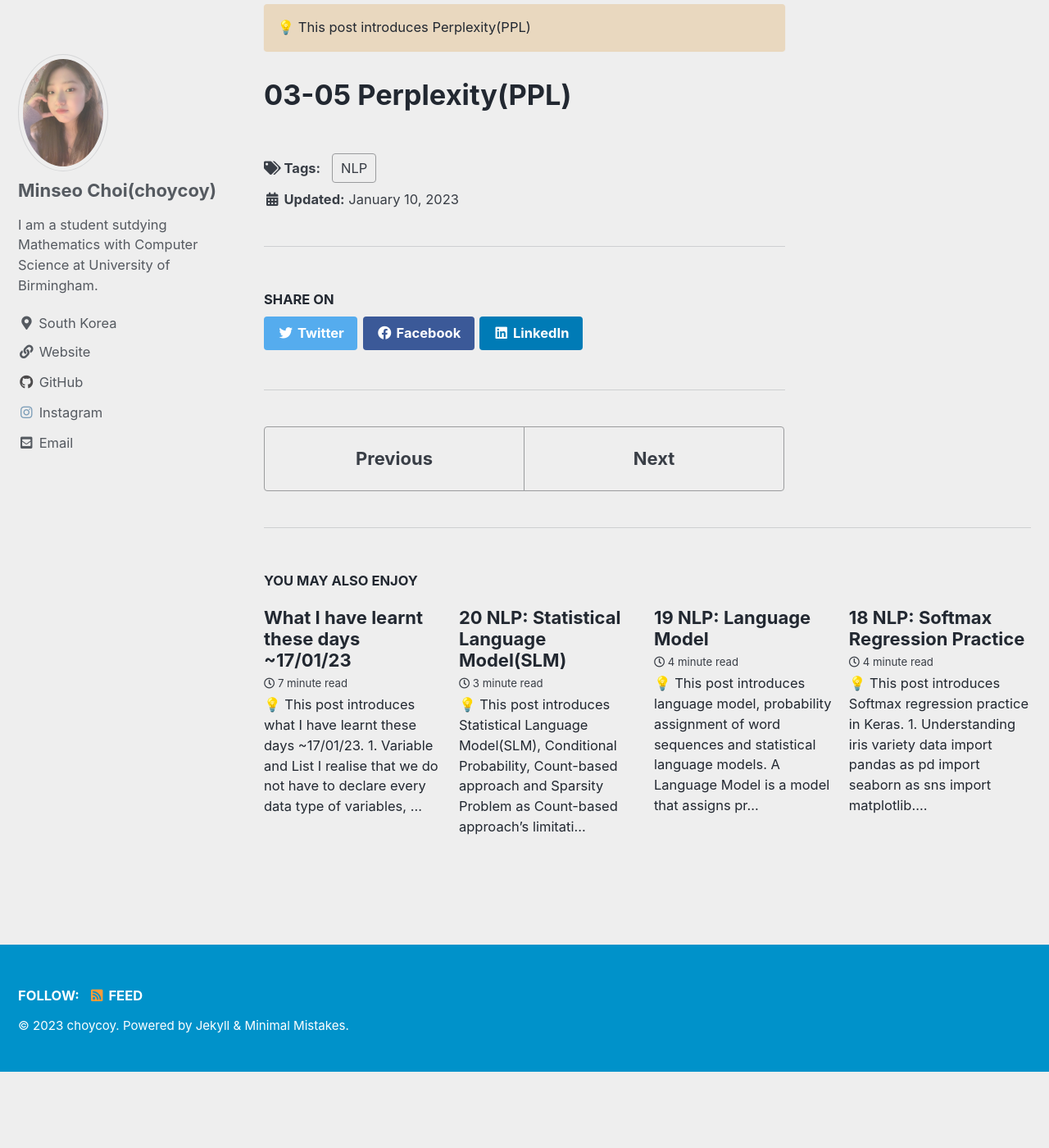
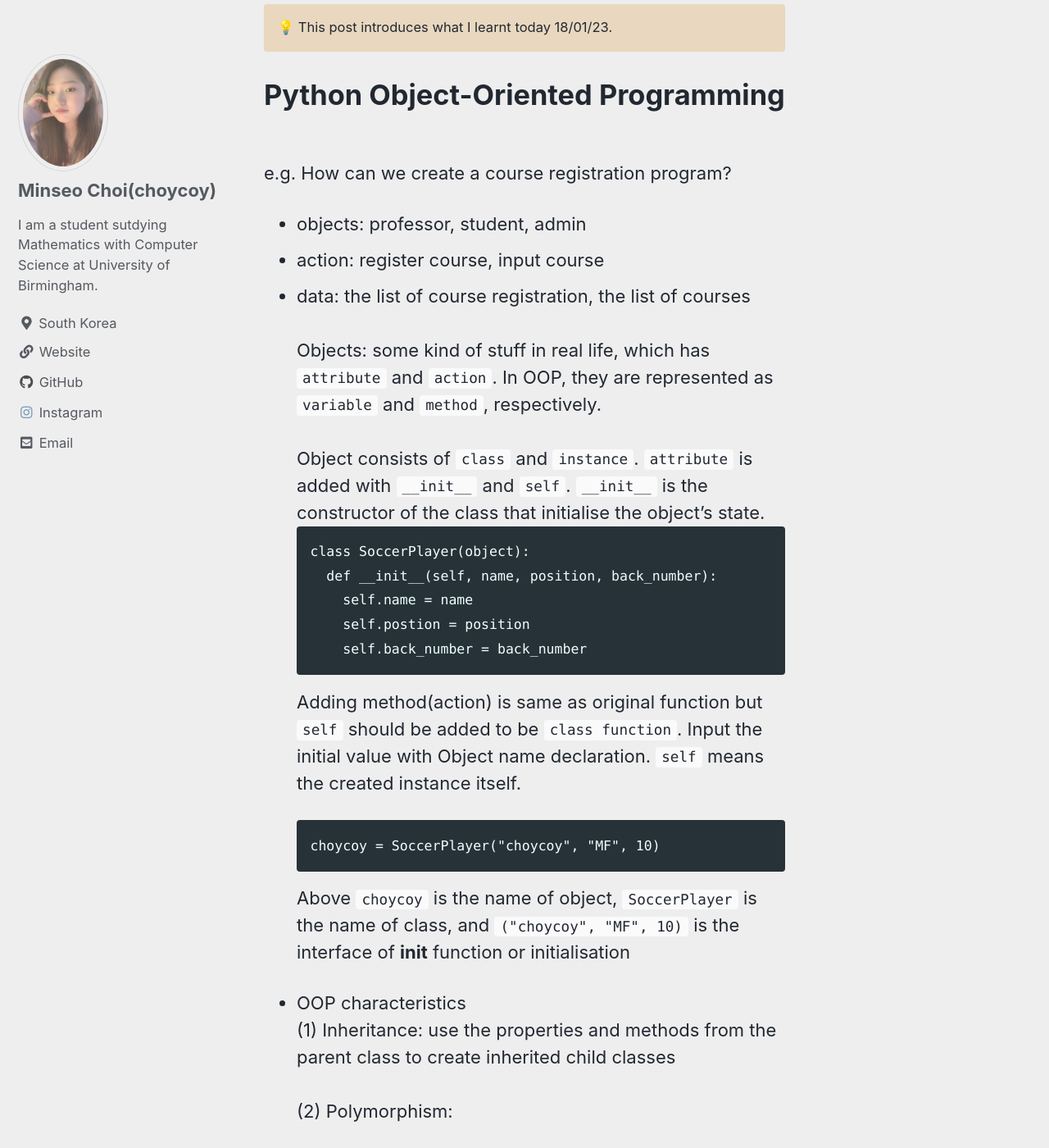
Before and after one commit to choycoy/choycoy.github.io, a Jekyll site: the page built from _posts/2023-01-10-21-nlp-n-gram-language-model.markdown, in a window 1280 px wide and 1400 px high, scrolled down 229 px. Shown: the whole window at 82% size. Built offline with Jekyll 4.4.1, drawn with Linux system fonts in a browser that asks for light colours; cached includes are drawn as plain includes; before the commit the page ends 1536 px from its top, so only the background shows below that; some of the changed text lies outside the part shown.

Commit message:
Update 2023-01-10-21-nlp-n-gram-language-model.markdown

````diff
--- a/_posts/2023-01-10-21-nlp-n-gram-language-model.markdown
+++ b/_posts/2023-01-10-21-nlp-n-gram-language-model.markdown
@@ -1,9 +1,44 @@
 ---
-title: "22 NLP: Perplexity(PPL)"
+title: "What I learnt today 18/01/23"
 tags:
-  - NLP
-  -
+
 ---
-💡 This post introduces Perplexity(PPL)
+💡 This post introduces what I learnt today 18/01/23.
 {: .notice--warning}
-# 03-05 Perplexity(PPL)
+# Python Object-Oriented Programming
+e.g. How can we create a course registration program?
+- objects: professor, student, admin
+- action: register course, input course
+- data: the list of course registration, the list of courses
+<br>
+<br>
+Objects: some kind of stuff in real life, which has `attribute` and `action`. In OOP, they are represented as `variable` and `method`, respectively.
+<br>
+<br>
+Object consists of `class` and `instance`.
+ `attribute` is added with `__init__` and `self`.
+ `__init__` is the constructor of the class that initialise the object's state.
+ ```
+class SoccerPlayer(object):
+    def __init__(self, name, position, back_number):
+      self.name = name
+      self.postion = position
+      self.back_number = back_number
+```
+Adding method(action) is same as original function but `self` should be added to be `class function`.
+Input the initial value with Object name declaration. `self` means the created instance itself.
+```
+choycoy = SoccerPlayer("choycoy", "MF", 10)
+```
+Above `choycoy` is the name of object, `SoccerPlayer` is the name of class, and `("choycoy", "MF", 10)` is the interface of __init__ function or initialisation
+- OOP characteristics
+<br>
+(1) Inheritance: use the properties and methods from the parent class to create inherited child classes
+<br>
+<br>
+(2) Polymorphism:
+<br>
+<br>
+(3) Visibility
+<br>
+<br>
````
